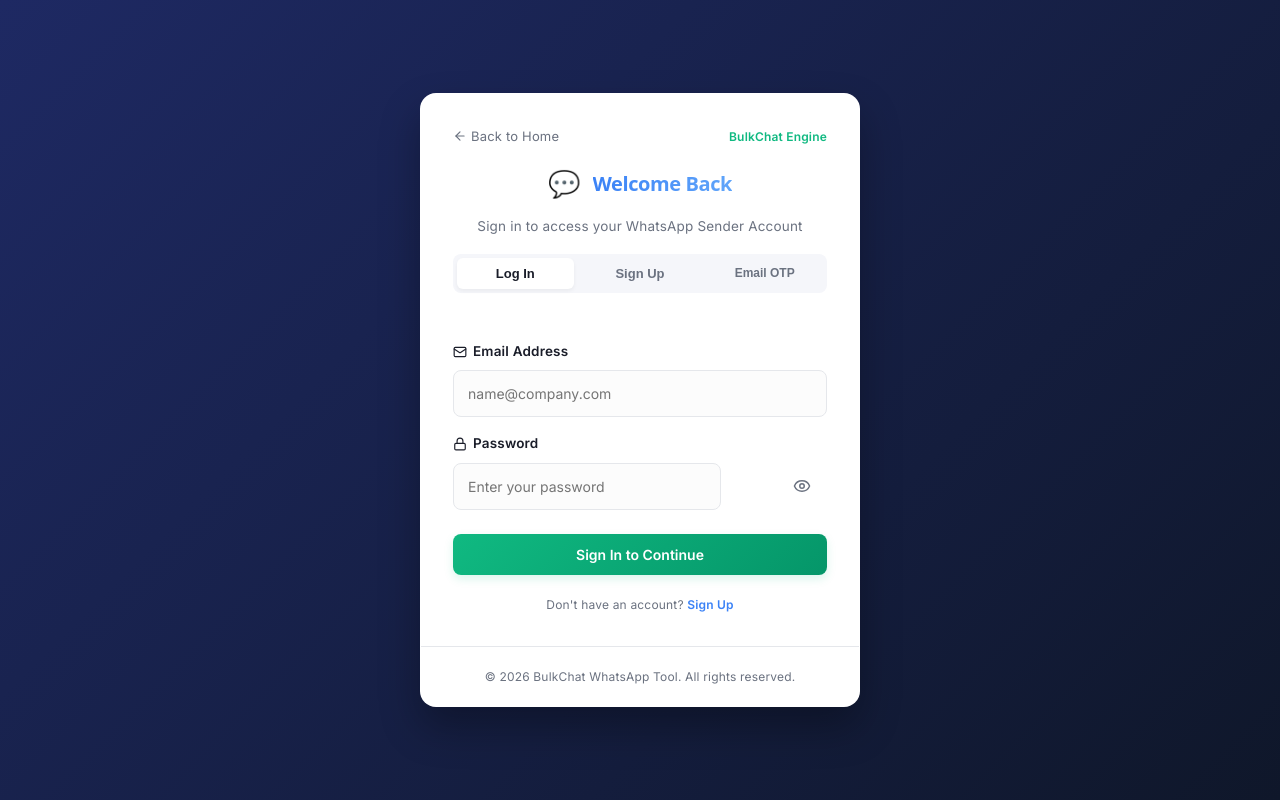
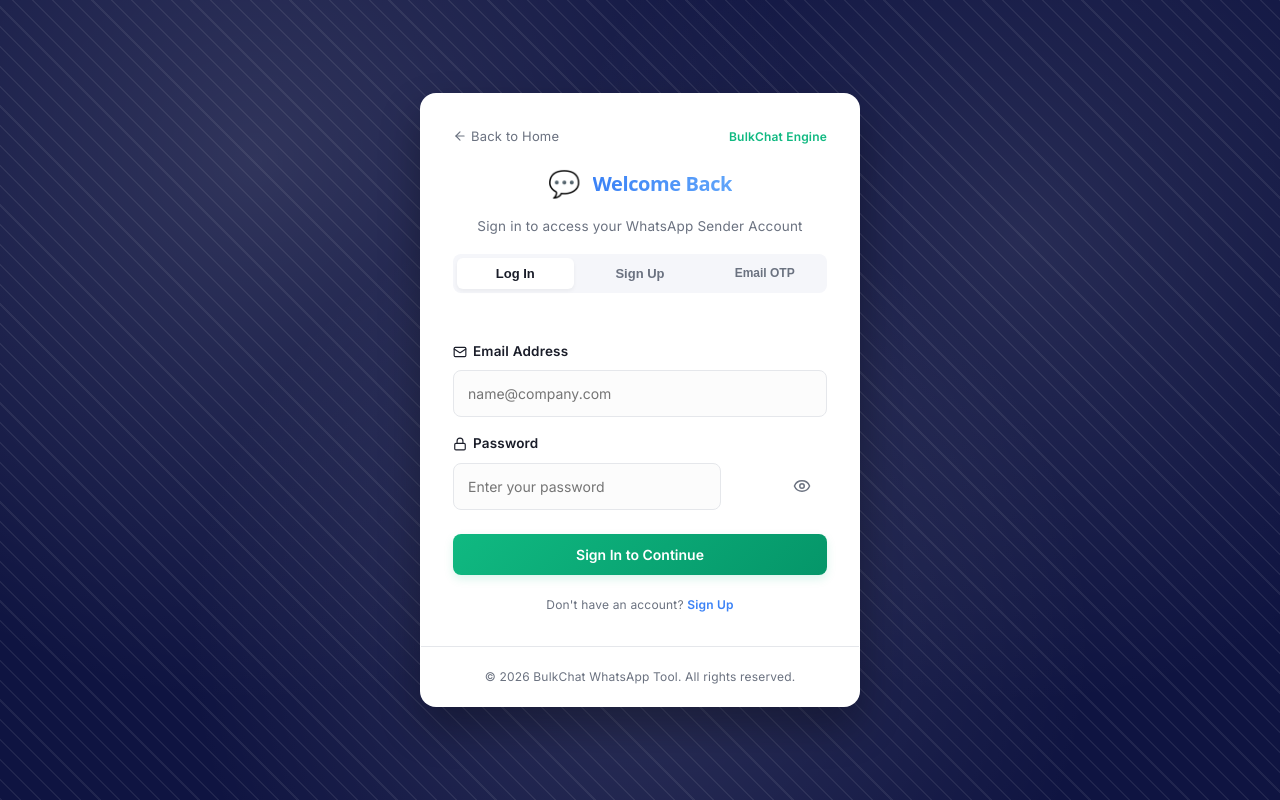
Before and after one commit to Kaushikrudra/Whatsapp-tool-bulk-message, a React (Vite) app in the folder frontend/: page /login in a window 1280 px wide. Built offline with nearby package versions, Linux system fonts and the light colour scheme; no server answers.

Commit message:
Enhance background texture opacity on Login/Signup page

```diff
--- a/frontend/src/App.css
+++ b/frontend/src/App.css
@@ -2205,9 +2205,14 @@
 /* --- Login Page Styles --- */
 
 .login-page-wrapper {
-  background: linear-gradient(135deg, #1e2963 0%, #0f172a 100%);
+  background-color: #0f1441;
+  background-image:
+    radial-gradient(circle at 20% 20%, rgba(255, 255, 255, 0.14) 0, transparent 45%),
+    radial-gradient(circle at 80% 30%, rgba(255, 255, 255, 0.10) 0, transparent 40%),
+    radial-gradient(circle at 50% 80%, rgba(255, 255, 255, 0.12) 0, transparent 50%),
+    repeating-linear-gradient(45deg, rgba(255, 255, 255, 0.07) 0px, rgba(255, 255, 255, 0.07) 1.5px, transparent 1.5px, transparent 14px);
   width: 100vw;
-  height: 100vh;
+  min-height: 100vh;
   display: flex;
   align-items: center;
   justify-content: center;
```
